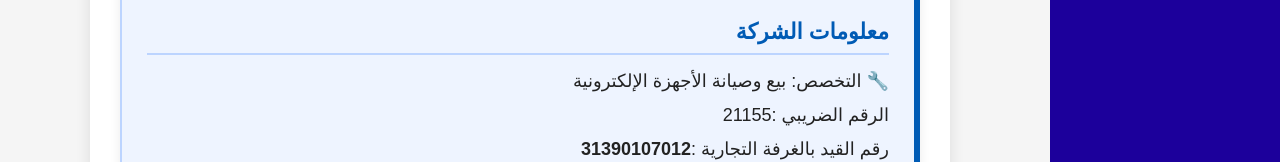
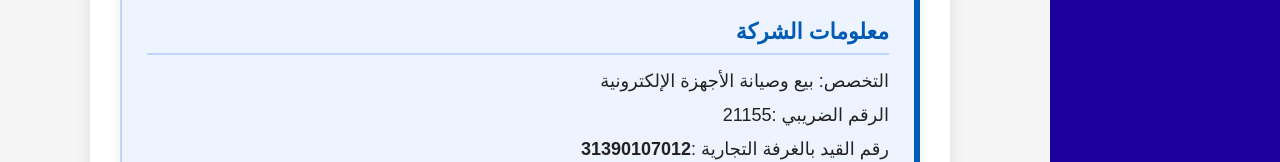
Before and after one commit to mateamohammed019-cloud/alrifaq, a plain HTML site: page pages/cotactus.html in a window 1280 px wide. Shown: the part 348-510 px from the top of the page. Drawn offline with Linux system fonts and the light colour scheme.

Commit message:
Update cotactus.html

```diff
--- a/pages/cotactus.html
+++ b/pages/cotactus.html
@@ -115,7 +115,7 @@
             <div class="info-box">
                 <h3>معلومات الشركة</h3>
                 <ul>
-                    <li>🔧 التخصص: بيع وصيانة الأجهزة الإلكترونية</li>
+                    <li>التخصص: بيع وصيانة الأجهزة الإلكترونية</li>
                     <li>الرقم الضريبي :21155</li>
                     <li>رقم القيد بالغرفة التجارية :<strong>31390107012</strong> </li>
                 </ul>
```
